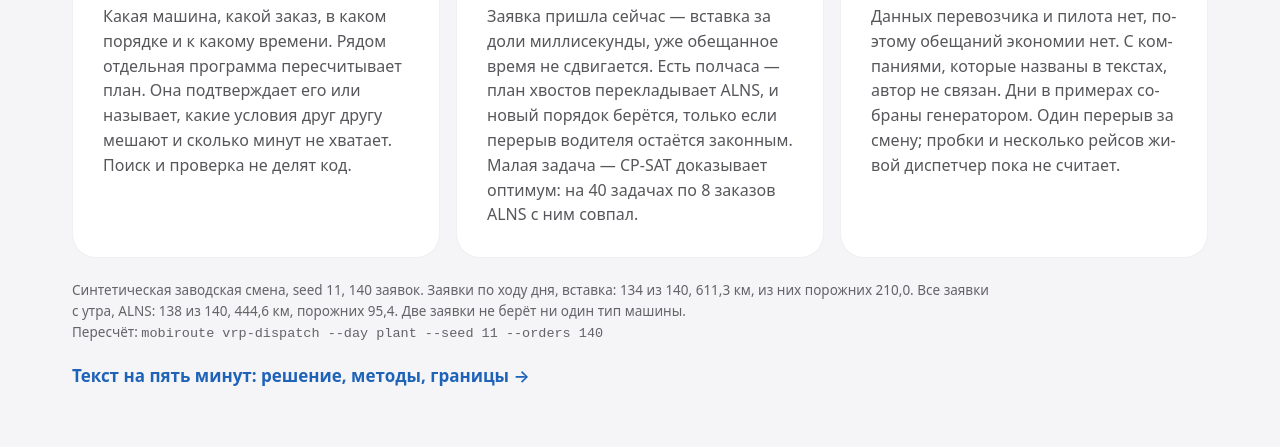
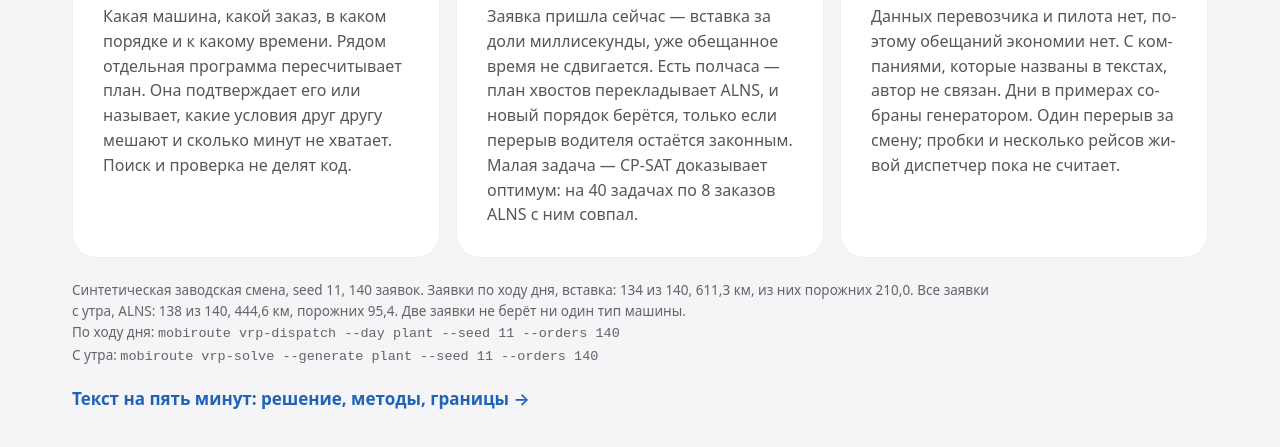
Before and after one commit to KonkovDV/SynAPS-MobiRoute, a plain HTML site: page site/index.html in a window 1280 px wide. Shown: the part 1791-2238 px from the top of the page. Drawn offline with Linux system fonts and the light colour scheme.

Commit message:
docs: each column of the plant day has its own command
The insertion replay and the morning ALNS plan are two runs. The reading
guide and the site name both, and the seed-11 numbers match a fresh run.

Co-authored-by: Konkov Dmitrij <KonkovDV@users.noreply.github.com>

```diff
--- a/site/index.html
+++ b/site/index.html
@@ -107,7 +107,7 @@
         <p><span lang="ru">Данных перевозчика и пилота нет, поэтому обещаний экономии нет. С компаниями, которые названы в текстах, автор не связан. Дни в примерах собраны генератором. Один перерыв за смену; пробки и несколько рейсов живой диспетчер пока не считает.</span><span lang="en">There is no carrier's data and no pilot, so there is no savings claim. The author is not affiliated with the companies named in the texts. The example days are generated. One rest per shift; the live dispatcher does not yet count rush hours or several trips.</span></p>
       </article>
     </div>
-    <p class="fine reveal"><span lang="ru">Синтетическая заводская смена, seed 11, 140 заявок. Заявки по ходу дня, вставка: 134 из 140, 611,3 км, из них порожних 210,0. Все заявки с утра, ALNS: 138 из 140, 444,6 км, порожних 95,4. Две заявки не берёт ни один тип машины.<br>Пересчёт: <code>mobiroute vrp-dispatch --day plant --seed 11 --orders 140</code></span><span lang="en">A synthetic plant shift, seed 11, 140 orders. Orders during the day, insertion: 134 of 140, 611.3 km, of which 210.0 are empty. Every order known in the morning, ALNS: 138 of 140, 444.6 km, 95.4 empty. Two orders fit no vehicle type.<br>Recompute: <code>mobiroute vrp-dispatch --day plant --seed 11 --orders 140</code></span></p>
+    <p class="fine reveal"><span lang="ru">Синтетическая заводская смена, seed 11, 140 заявок. Заявки по ходу дня, вставка: 134 из 140, 611,3 км, из них порожних 210,0. Все заявки с утра, ALNS: 138 из 140, 444,6 км, порожних 95,4. Две заявки не берёт ни один тип машины.<br>По ходу дня: <code>mobiroute vrp-dispatch --day plant --seed 11 --orders 140</code><br>С утра: <code>mobiroute vrp-solve --generate plant --seed 11 --orders 140</code></span><span lang="en">A synthetic plant shift, seed 11, 140 orders. Orders during the day, insertion: 134 of 140, 611.3 km, of which 210.0 are empty. Every order known in the morning, ALNS: 138 of 140, 444.6 km, 95.4 empty. Two orders fit no vehicle type.<br>During the day: <code>mobiroute vrp-dispatch --day plant --seed 11 --orders 140</code><br>In the morning: <code>mobiroute vrp-solve --generate plant --seed 11 --orders 140</code></span></p>
     <a class="link reveal" href="https://github.com/KonkovDV/SynAPS-MobiRoute/blob/main/docs/reading.md"><span lang="ru">Текст на пять минут: решение, методы, границы</span><span lang="en">The five-minute text: the decision, the methods, the limits</span> →</a>
   </div>
 </section>
```
Also changed, not shown: 1 other file.
